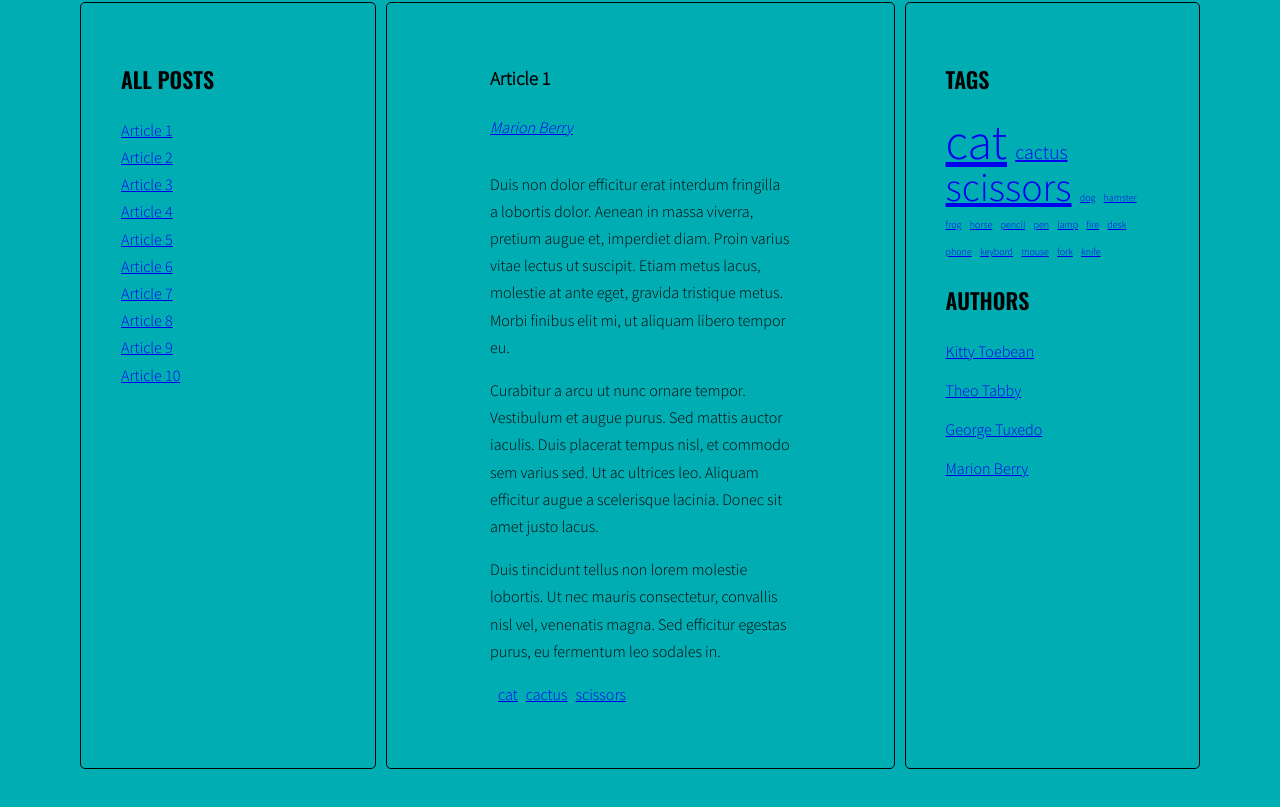
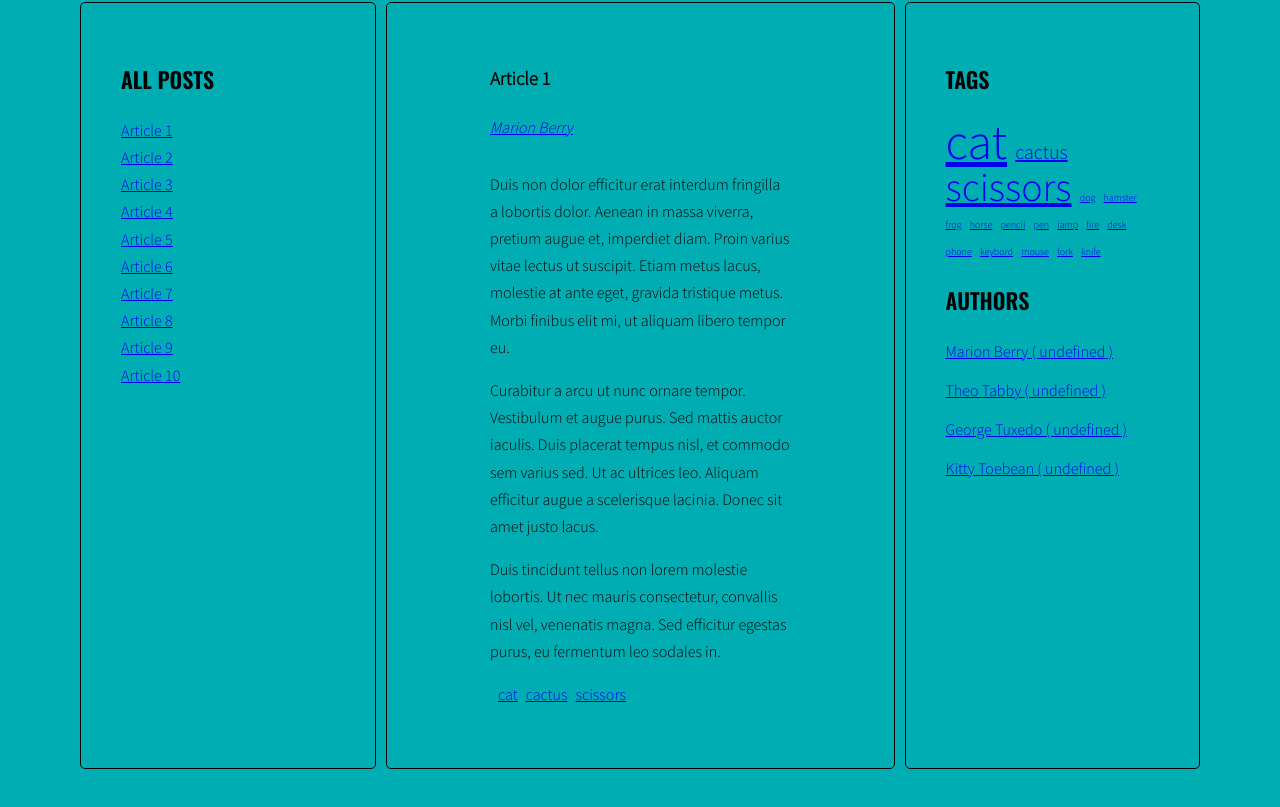
Before and after one commit to wojbiel833/Blog-JS, a website: page index.html in a window 1280 px wide. Shown: the part 608-1415 px from the top of the page. Drawn offline with nearby package versions, Linux system fonts and the light colour scheme.

Commit message:
Finish authorsCloudHandler & listener function

```diff
--- a/index.html
+++ b/index.html
@@ -373,28 +373,7 @@
             <h2 class="section-title">Tags</h2>
             <ul class="list tags"></ul>
             <h2 class="section-title">Authors</h2>
-            <ul class="list authors">
-              <li>
-                <a href="#">
-                  <span class="author-name">Kitty Toebean</span>
-                </a>
-              </li>
-              <li>
-                <a href="#">
-                  <span class="author-name">Theo Tabby</span>
-                </a>
-              </li>
-              <li>
-                <a href="#">
-                  <span class="author-name">George Tuxedo</span>
-                </a>
-              </li>
-              <li>
-                <a href="#">
-                  <span class="author-name">Marion Berry</span>
-                </a>
-              </li>
-            </ul>
+            <ul class="list authors"></ul>
           </aside>
         </main>
       </div>
--- a/js/script.js
+++ b/js/script.js
@@ -140,7 +140,7 @@ function addClickListenersToTags() {
   /* START LOOP: for each link */
   for (const tag of tagsSelector) {
     /* add tagClickHandler as event listener for that link*/
-    console.log(tag);
+    // console.log(tag);
     tag.addEventListener('click', tagClickHandler);
     /* END LOOP: for each link */
   }
@@ -245,8 +245,8 @@ function calculateTagsParams(tags) {
       max = values;
     }
   }
-  console.log(min);
-  console.log(max);
+  // console.log(min);
+  // console.log(max);
   return { min, max };
 }
 const optCloudClassCount = 5;
@@ -316,7 +316,7 @@ function generateTagsCloud() {
   const tagList = document.querySelector('.tags');
   /* [NEW] create variable for all links HTML code */
   const tagsParams = calculateTagsParams(allTags);
-  console.log('tagsParams:', tagsParams);
+  // console.log('tagsParams:', tagsParams);
 
   let allTagsHTML = '';
 
@@ -338,7 +338,7 @@ function generateTagsCloud() {
 
   /*[NEW] add HTML from allTagsHTML to tagList */
   tagList.innerHTML = allTagsHTML;
-  console.log(tagList);
+  // console.log(tagList);
 }
 generateTagsCloud();
 
@@ -348,7 +348,7 @@ function addClickListenersToCloudTags() {
   /* START LOOP: for each link */
   for (const tag of tagsSelector) {
     /* add tagClickHandler as event listener for that link*/
-    console.log(tag);
+    // console.log(tag);
     tag.addEventListener('click', cloudTagClickHandler);
     /* END LOOP: for each link */
   }
@@ -364,6 +364,98 @@ function cloudTagClickHandler(event) {
   // console.log(href);
 
   const tag = href.replace('#', '');
-  // console.log(tag);
+  console.log(tag);
   generateTitleLinks('[data-tags~="' + tag + '"]');
 }
+
+function generateAuthorsCloud() {
+  let allAuthors = {};
+  let linkHTML;
+  let allAuthorsHTML;
+  let dataAuthor;
+  const posts = document.querySelectorAll('.post');
+  const tagsWrapper = document.querySelector('.authors');
+  const authorValues = Object.values(allAuthors);
+  console.log(authorValues);
+  for (const post of posts) {
+    dataAuthor = post.getAttribute('data-author');
+    console.log(dataAuthor);
+    let countPost;
+    for (let i = 0; i < authorValues.length; i++) {
+      countPost = authorValues[i];
+      console.log(countPost);
+    }
+    linkHTML =
+      `<li><a href="#tag-author-` +
+      dataAuthor +
+      `">` +
+      dataAuthor +
+      ` ( ` +
+      countPost +
+      ` )` +
+      `</a></li>`;
+    // console.log(linkHTML);
+    if (!allAuthors[dataAuthor]) {
+      allAuthors[dataAuthor] = linkHTML;
+      allAuthors[dataAuthor] = 1;
+    } else {
+      allAuthors[dataAuthor]++;
+      linkHTML = '';
+    }
+    tagsWrapper.insertAdjacentHTML('beforeend', linkHTML);
+  }
+  console.log(allAuthors);
+
+  for (let i = 0; i < authorValues.length; i++) {
+    const countPost = authorValues[i];
+    console.log(countPost);
+  }
+  const tagsParams = calculateTagsParams(allAuthors);
+  console.log(tagsParams);
+
+  const postCount = calculateTagClass(allAuthors[dataAuthor], tagsParams);
+  console.log(postCount);
+
+  // for (let tag in allAuthors) {
+  //   allAuthorsHTML +=
+  //     '<li><a href=#tag-author-"' +
+  //     dataAuthor +
+  //     calculateTagClass(allAuthors[dataAuthor], tagsParams) +
+  //     '"href="#' +
+  //     tag +
+  //     '">' +
+  //     tag +
+  //     '</a></li> ';
+  // }
+  // tagsWrapper.innerHTML = allAuthorsHTML;
+}
+generateAuthorsCloud();
+
+function addClickListenersToCloudAuthors() {
+  /* find all links to tags */
+  const tagsSelector = document.querySelectorAll(
+    '.authors a[href^="#tag-author-"]'
+  );
+  console.log(tagsSelector);
+  /* START LOOP: for each link */
+  for (const tag of tagsSelector) {
+    /* add tagClickHandler as event listener for that link*/
+    // console.log(tag);
+    tag.addEventListener('click', cloudAuthorClickHandler);
+    /* END LOOP: for each link */
+  }
+}
+
+addClickListenersToCloudAuthors();
+
+function cloudAuthorClickHandler(event) {
+  // console.log('KLIKKKK');
+  event.preventDefault();
+
+  const href = this.getAttribute('href');
+  // console.log(href);
+
+  const tag = href.replace('#tag-author-', '');
+  // console.log(tag);
+  generateTitleLinks('[data-author="' + tag + '"]');
+}
```
